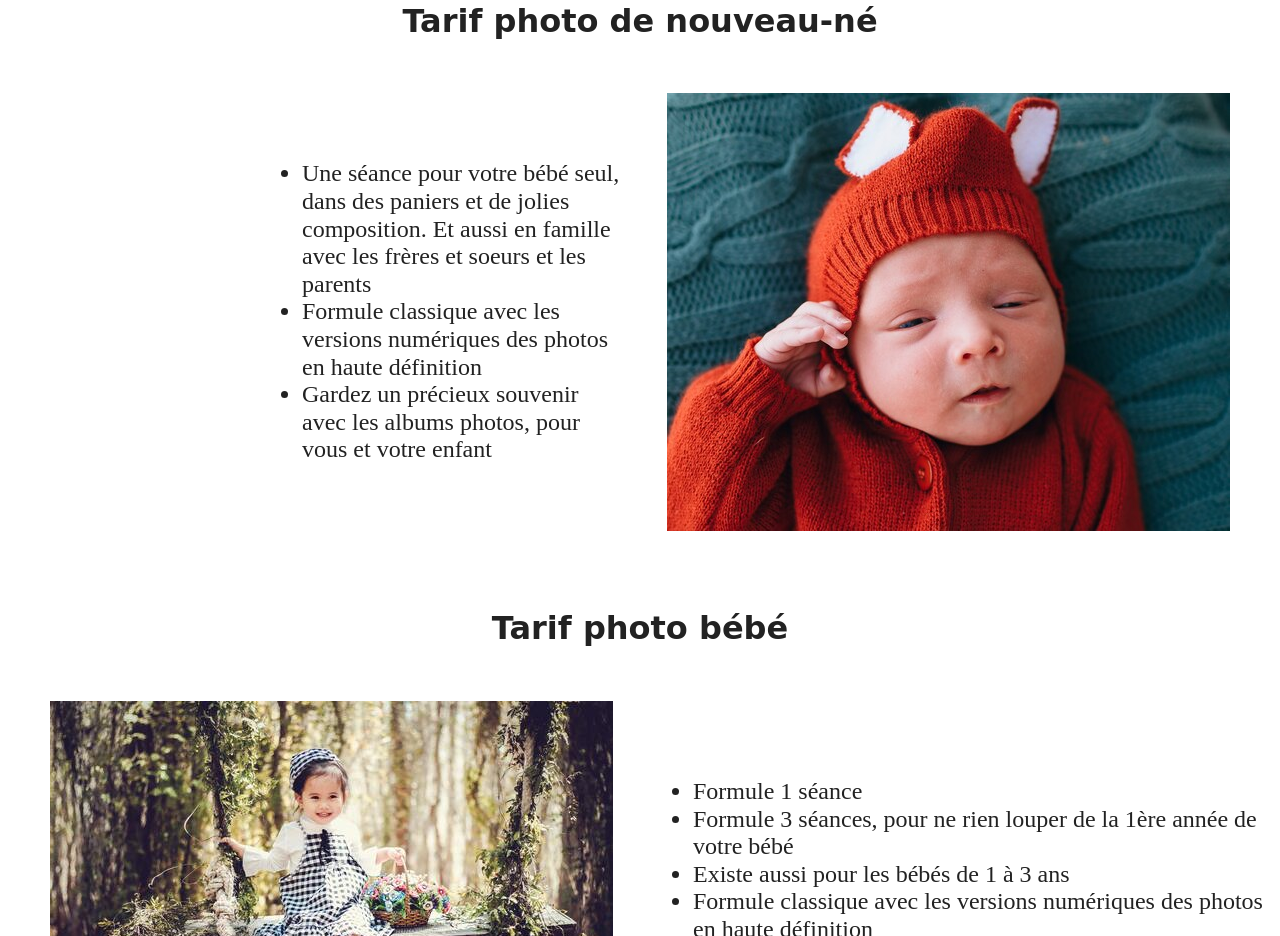
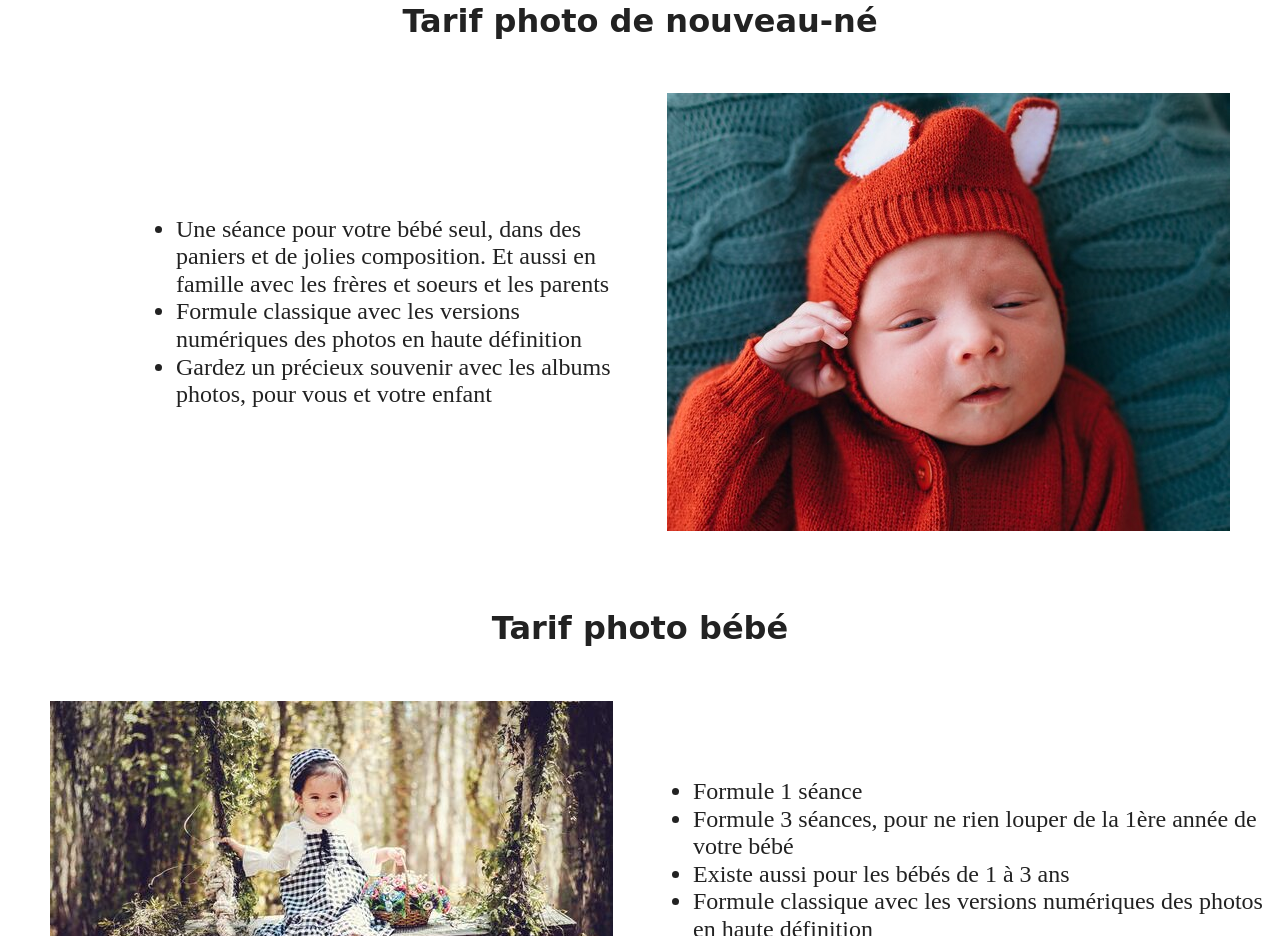
Before and after one commit to hellowdy/baby, a website built with Parcel: page tarif.html in a window 1280 px wide. Shown: the part 765-1701 px from the top of the page. Built offline with nearby package versions, Linux system fonts and the light colour scheme.

Commit message:
changed text page 4

```diff
--- a/css/main.css
+++ b/css/main.css
@@ -457,10 +457,10 @@ Quatrième pages : Tarifs femmes enceintes, nouveau-né et bébé*
   align-items: center;
 }
 #gray{
-  display: inline;
-  margin-left: 20%;
+  display: flex;
+  margin-left: 10%;
   align-items: center;
   width: 100%;
   font-size: 150%;
-
+  display: table-cell;
 }
```
Also changed, not shown: tarif.html (+4 -4 lines).
